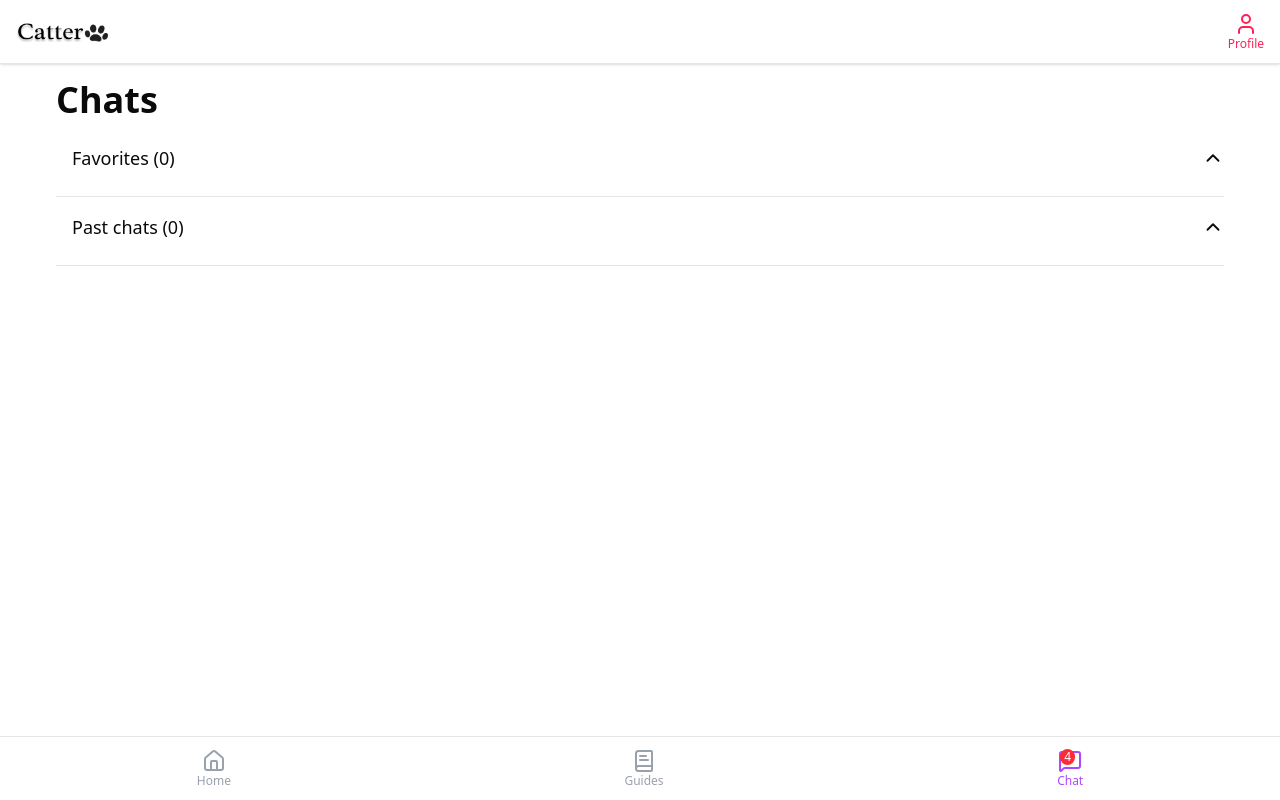
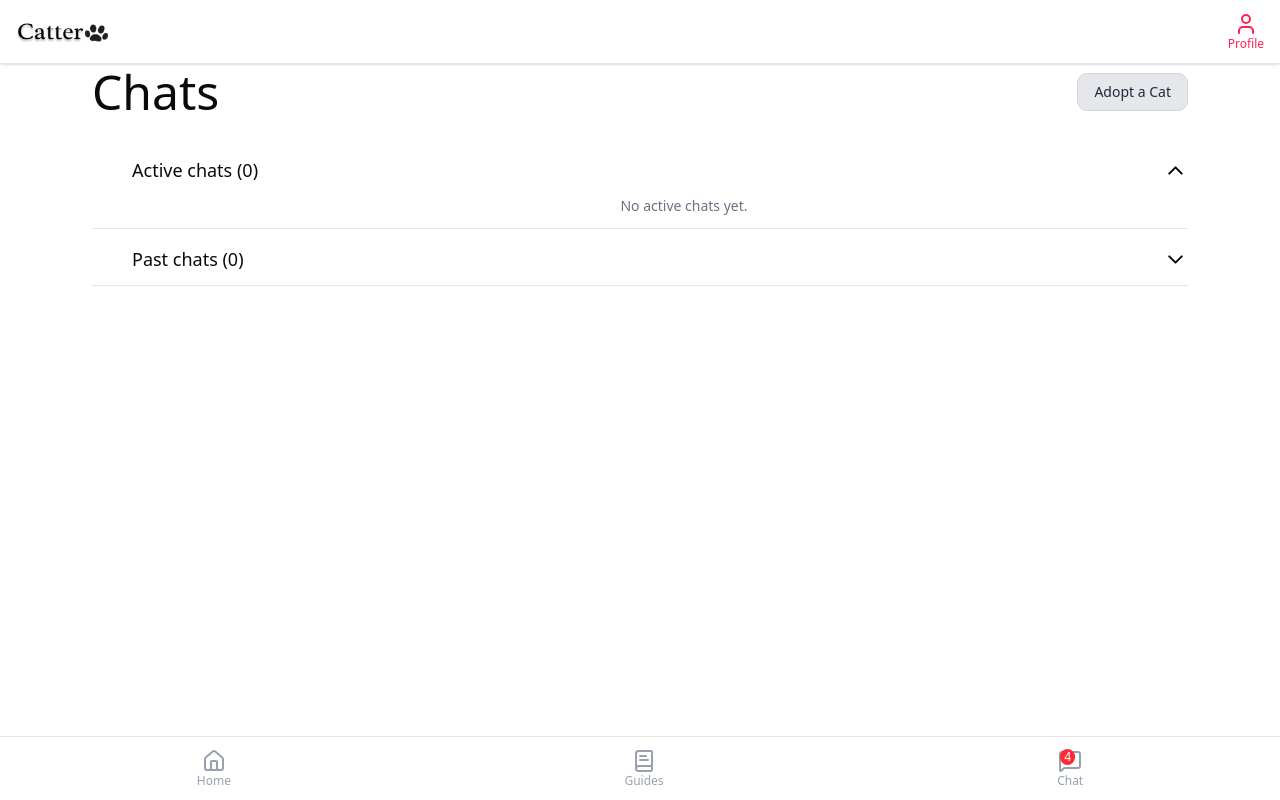
Before and after one commit to NakVong/catter, a React (Vite) app in the folder catter-160/: page /chat in a window 1280 px wide. Built offline with nearby package versions, Linux system fonts and the light colour scheme.

Commit message:
fix chats

```diff
--- a/catter-160/src/pages/ChatPage.jsx
+++ b/catter-160/src/pages/ChatPage.jsx
@@ -1,56 +1,87 @@
 import React, { useEffect, useMemo, useRef, useState } from "react";
-import { Link } from "react-router-dom";
-import { BookText, House, MessageSquare, User, ChevronDown, ChevronUp } from "lucide-react";
-import paw from "../assets/catter-logo.png";
-import { cats as CATS } from "../data/cats";
 import { Avatar, AvatarImage } from "@/components/ui/avatar";
-
+import { ChevronDown, ChevronUp, ArrowLeft } from "lucide-react";
 import profile from "../assets/cat.jpg";
 import HeaderBar from "@/components/HeaderBar";
 import NavBar from "@/components/NavBar";
+import { cats as CATS } from "../data/cats";
 
+/* === CONFIG: 30 seconds until a chat moves to Past === */
+const CHAT_EXPIRY_MS = 30 * 1000;
+/* === STORAGE KEY bump so you start from 0 (ignores old saved chats) === */
+const STORAGE_KEY = "catter_chats_v2";
 
-const FIVE_MIN = 35 * 1000;
+/* Helpers */
 const catsByName = Object.fromEntries(CATS.map((c) => [c.name, c]));
 const loadChats = () => {
-  try { return JSON.parse(localStorage.getItem("catter_chats_v1") || "[]"); }
+  try { return JSON.parse(localStorage.getItem(STORAGE_KEY) || "[]"); }
   catch { return []; }
 };
-const saveChats = (chats) => localStorage.setItem("catter_chats_v1", JSON.stringify(chats));
+const saveChats = (chats) => localStorage.setItem(STORAGE_KEY, JSON.stringify(chats));
 
-const ChatCard = ({ cat, lastMessagePreview = "", onClick }) => {
-  const meta = catsByName[cat.name] || {};
-  const ownerName = "owner's name";
-  const address = meta.location || "address";
-  const img = meta.image;
+/* Chat row */
+const ChatCard = ({
+  catName,
+  lastMessage,
+  ownerName,
+  address,
+  onClick,
+  selectionMode = false,
+  checked = false,
+  onCheckToggle = () => {},
+}) => {
+  const meta = catsByName[catName] || {};
+  const img = meta.image || profile;
+  const displayOwner = ownerName || "owner's name";
+  const displayAddr = address || meta.location || "address";
 
   return (
-    <div className="relative border rounded-lg px-4 py-2 shadow-sm hover:bg-gray-50 transition cursor-pointer flex justify-between items-center"
-         onClick={onClick}>
-      <div className="flex items-start space-x-4">
+    <div
+      className="relative border rounded-lg px-4 py-2 shadow-sm hover:bg-gray-50 transition cursor-pointer flex justify-between items-center"
+      onClick={() => {
+        if (selectionMode) onCheckToggle(catName);
+        else onClick?.();
+      }}
+    >
+      {selectionMode && (
+        <input
+          type="checkbox"
+          checked={checked}
+          onChange={(e) => {
+            e.stopPropagation();
+            onCheckToggle(catName);
+          }}
+          className="absolute top-2 left-2 w-4 h-4 accent-purple-600"
+          aria-label={`Select ${catName}`}
+        />
+      )}
+
+      <div className={`flex items-start space-x-4 ${selectionMode ? "pl-6" : ""}`}>
         <Avatar className="w-10 h-10 border border-gray-300">
-          <AvatarImage src={img} alt={cat.name} />
+          <AvatarImage src={img} alt={catName} />
         </Avatar>
         <div>
-          <p className="font-semibold text-left">{cat.name}</p>
-          <p className="text-sm text-gray-500 ml-[1rem]">{lastMessagePreview || "Say hi!"}</p>
+          <p className="font-semibold text-left">{catName}</p>
+          <p className="text-sm text-gray-500 ml-[1rem]">{lastMessage || "Say hi!"}</p>
         </div>
       </div>
+
       <div className="text-sm text-gray-500 text-right">
-        <p>{ownerName}</p>
-        <p>{address}</p>
+        <p>{displayOwner}</p>
+        <p>{displayAddr}</p>
       </div>
     </div>
   );
 };
 
-function ProfileTab({ name }) {
+/* Profile tab */
+const ProfileTab = ({ name }) => {
   const c = catsByName[name] || {};
   return (
     <div className="px-4 py-6 space-y-3">
       <div className="flex items-start space-x-4">
         <Avatar className="w-16 h-16 border border-gray-300">
-          <AvatarImage src={c.image} alt={c.name || name} />
+          <AvatarImage src={c.image || profile} alt={c.name || name} />
         </Avatar>
         <div>
           <h3 className="text-xl font-semibold">{c.name || name}</h3>
@@ -58,10 +89,12 @@
           <p className="text-gray-500">{c.location}</p>
         </div>
       </div>
+
       <div className="text-gray-800">
         <div className="font-medium mb-1">About</div>
         <p className="text-sm">{c.about || "No description provided."}</p>
       </div>
+
       <div className="grid grid-cols-2 gap-3 text-sm">
         <div className="border rounded-lg p-3"><div className="text-gray-500">Breed</div><div className="font-medium">{c.breed || "—"}</div></div>
         <div className="border rounded-lg p-3"><div className="text-gray-500">Age</div><div className="font-medium">{c.age != null ? `${c.age} yrs` : "—"}</div></div>
@@ -70,27 +103,38 @@
       </div>
     </div>
   );
-}
+};
 
-export default function ChatPage() {
-  const [chats, setChats] = useState(() => loadChats());
-  const [selectedName, setSelectedName] = useState(null);
+const ChatPage = () => {
+  // Collapsibles
+  const [showActive, setShowActive] = useState(true); // open Active by default
+  const [showAll, setShowAll] = useState(false);
+  const [showFavorites, setShowFavorites] = useState(false); // we’re not using Favorites
+
+  // Drawer state
+  const [selectedChat, setSelectedChat] = useState(null);
   const [activeTab, setActiveTab] = useState("chat");
   const [draft, setDraft] = useState("");
-  const [openFav, setOpenFav] = useState(true);
-  const [openPast, setOpenPast] = useState(true);
   const messagesEndRef = useRef(null);
 
-  // Persist chats
+  // Selection mode (kept)
+  const [selectMode, setSelectMode] = useState(false);
+  const [selectedCats, setSelectedCats] = useState({});
+  const [successPage, setSuccessPage] = useState(false);
+
+  // Source of truth (starts EMPTY thanks to v2 key)
+  const [chats, setChats] = useState(() => loadChats());
+
+  // Persist
   useEffect(() => saveChats(chats), [chats]);
 
-  // Re-evaluate sections every 30s
+  // Re-evaluate Active vs Past every 1s so 30s feels snappy
   useEffect(() => {
-    const t = setInterval(() => setChats((p) => [...p]), 30_000);
+    const t = setInterval(() => setChats((p) => [...p]), 1000);
     return () => clearInterval(t);
   }, []);
 
-  // Listen for swipes and external storage updates
+  // Listen for swipe-right + external changes
   useEffect(() => {
     const onSwipeRight = (e) => {
       const name = e.detail?.name;
@@ -103,7 +147,7 @@
       });
     };
     const onStorage = (e) => {
-      if (e.key === "catter_chats_v1") setChats(loadChats());
+      if (e.key === STORAGE_KEY) setChats(loadChats());
     };
     const onLocalEvent = () => setChats(loadChats());
 
@@ -117,28 +161,32 @@
     };
   }, []);
 
+  // Derive sections:
+  // - ACTIVE = chats created or messaged within 30s
+  // - PAST   = older than 30s since last user message (or since creation if none)
   const now = Date.now();
-  const { favorites, past } = useMemo(() => {
-    const fav = [], pst = [];
+  const { activeChats, past } = useMemo(() => {
+    const a = [];
+    const p = [];
     for (const c of chats) {
-      const last = c.lastMessageAt;
-      const inFavorites = last ? now - last <= FIVE_MIN : now - c.createdAt <= FIVE_MIN;
-      (inFavorites ? fav : pst).push(c);
+      const last = c.lastMessageAt ?? c.createdAt;
+      (now - last <= CHAT_EXPIRY_MS ? a : p).push(c);
     }
-    return { favorites: fav, past: pst };
+    return { activeChats: a, past: p };
   }, [chats, now]);
 
-  const totalCount = chats.length;
-  const current = chats.find((c) => c.name === selectedName);
+  // current chat
+  const current = chats.find((c) => c.name === selectedChat);
   const currentMsgs = current?.messages || [];
 
   useEffect(() => {
-    if (!selectedName) return;
+    if (!selectedChat) return;
     messagesEndRef.current?.scrollIntoView({ behavior: "smooth" });
-  }, [selectedName, currentMsgs.length]);
+  }, [selectedChat, currentMsgs.length]);
 
-  const openChat = (name) => {
-    setSelectedName(name);
+  const openChat = (cat) => {
+    if (selectMode || successPage) return;
+    setSelectedChat(cat);
     setActiveTab("chat");
     setDraft("");
   };
@@ -149,32 +197,79 @@
     const ts = Date.now();
     setChats((prev) =>
       prev.map((c) =>
-        c.id === current.id ? { ...c, lastMessageAt: ts, messages: [...c.messages, { from: "me", text, ts }] } : c
+        c.id === current.id
+          ? { ...c, lastMessageAt: ts, messages: [...c.messages, { from: "me", text, ts }] }
+          : c
       )
     );
     setDraft("");
   };
 
+  // Selection UI (kept)
+  const toggleCheck = (cat) => setSelectedCats((prev) => ({ ...prev, [cat]: !prev[cat] }));
+  const exitSelectMode = () => { setSelectMode(false); setSelectedCats({}); };
+  const handleDone = () => { setSuccessPage(true); setSelectMode(false); };
+  useEffect(() => {
+    if (!successPage) return;
+    const t = setTimeout(() => { setSuccessPage(false); setSelectedCats({}); }, 1500);
+    return () => clearTimeout(t);
+  }, [successPage]);
+
+  // Names list for selection mode (from both sections)
+  const allCats = useMemo(
+    () => [...activeChats.map((c) => c.name), ...past.map((c) => c.name)],
+    [activeChats, past]
+  );
+
   return (
     <>
-      {/* Header (profile button restored) */}
-      <HeaderBar/>
+      <HeaderBar />
 
+      {/* Back button on chat subpage */}
+      {selectedChat && !successPage && !selectMode && (
+        <div className="px-4 pt-2">
+          <button
+            onClick={() => setSelectedChat(null)}
+            className="inline-flex items-center gap-2 text-purple-600 hover:text-purple-700 font-medium"
+            aria-label="Back to Chats"
+          >
+            <ArrowLeft size={20} />
+            <span>Back</span>
+          </button>
+        </div>
+      )}
 
-      {selectedName ? (
+      {/* Chat SUBPAGE */}
+      {selectedChat && !successPage && !selectMode ? (
         <>
-          <div className="mt-12 w-full text-left px-4">
-            <button onClick={() => setSelectedName(null)} className="text-xl font-medium">← Back</button>
+        <div className="flex items-center gap-2 p-4 border-b">
+  <button
+    onClick={() => setSelectedChat(null)}
+    className="flex items-center gap-1 text-black hover:text-gray-700"
+  >
+    <ArrowLeft size={20} />
+    <span>Back</span>
+  </button>
+  <h2 className="font-semibold">{selectedChat?.name}</h2>
 </div>
-          <div className="mt-4 ml-0 text-3xl font-bold pl-4">{selectedName}</div>
+
+          <div className="mt-2 text-3xl font-bold text-center">{selectedChat}</div>
 
           <div className="flex w-full border-b border-gray-300 mt-4">
-            <button onClick={() => setActiveTab("chat")}
-              className={`w-1/2 pb-2 text-center font-medium ${activeTab === "chat" ? "text-black border-b-2 border-black" : "text-gray-400"}`}>
+            <button
+              onClick={() => setActiveTab("chat")}
+              className={`w-1/2 pb-2 text-center font-medium ${
+                activeTab === "chat" ? "text-black border-b-2 border-black" : "text-gray-400 border-b-2 border-transparent"
+              }`}
+            >
               Chat
             </button>
-            <button onClick={() => setActiveTab("profile")}
-              className={`w-1/2 pb-2 text-center font-medium ${activeTab === "profile" ? "text-black border-b-2 border-black" : "text-gray-400"}`}>
+            <button
+              onClick={() => setActiveTab("profile")}
+              className={`w-1/2 pb-2 text-center font-medium ${
+                activeTab === "profile" ? "text-black border-b-2 border-black" : "text-gray-400 border-b-2 border-transparent"
+              }`}
+            >
               Profile
             </button>
           </div>
@@ -184,14 +279,19 @@
               <div className="px-4 mt-4 pb-36">
                 <div className="flex flex-col space-y-2">
                   {currentMsgs.map((m, idx) => (
-                    <div key={idx}
-                      className={`max-w-[75%] rounded-2xl px-4 py-2 ${m.from === "me" ? "self-end bg-purple-600 text-white" : "self-start bg-gray-200 text-gray-900"}`}>
+                    <div
+                      key={idx}
+                      className={`max-w-[75%] rounded-2xl px-4 py-2 ${
+                        m.from === "me" ? "self-end bg-purple-600 text-white" : "self-start bg-gray-200 text-gray-900"
+                      }`}
+                    >
                       {m.text}
                     </div>
                   ))}
                   <div ref={messagesEndRef} />
                 </div>
               </div>
+
               <div className="fixed bottom-16 left-0 w-full bg-white border-t px-3 py-3">
                 <div className="flex items-center gap-2">
                   <input
@@ -209,66 +309,133 @@
             </>
           ) : (
             <div className="pb-24">
-              <ProfileTab name={selectedName} />
+              <ProfileTab name={selectedChat} />
             </div>
           )}
         </>
+      ) : successPage ? (
+        /* Success page (kept) */
+        <div className="text-center text-xl mt-20 text-gray-600 pb-24">
+          <div className="text-3xl font-semibold mb-3">Success ✅</div>
+          <div>Your adoption request has been submitted.</div>
+        </div>
       ) : (
-        <div className="px-6 mt-12 pb-24">
-          <div className="flex items-center justify-between mb-6">
-            <h2 className="text-4xl font-semibold text-left">Chats</h2>
+        /* LISTS */
+        <div className="px-15 mt-9 pb-24">
+          <div className="flex items-center justify-between mb-10">
+            <h2 className="text-5xl font-sami-bold text-left">Chats</h2>
+            <button
+              onClick={() => (selectMode ? setSelectMode(false) : setSelectMode(true))}
+              className={`px-4 py-2 rounded-lg text-sm font-medium border ${
+                selectMode ? "bg-gray-700 text-white border-gray-700" : "bg-gray-200 text-gray-800 border-gray-300"
+              }`}
+            >
+              {selectMode ? "Cancel" : "Adopt a Cat"}
+            </button>
           </div>
 
+          {selectMode ? (
+            <div className="space-y-3">
+              {allCats.map((cat) => (
+                <ChatCard
+                  key={cat}
+                  catName={cat}
+                  lastMessage="last message"
+                  ownerName="owner's name"
+                  address="address"
+                  selectionMode
+                  checked={!!selectedCats[cat]}
+                  onCheckToggle={(name) =>
+                    setSelectedCats((prev) => ({ ...prev, [name]: !prev[name] }))
+                  }
+                />
+              ))}
+              <div className="mt-6 flex justify-center">
+                <button onClick={() => { setSuccessPage(true); setSelectMode(false); }} className="px-6 py-3 bg-purple-600 hover:bg-purple-700 text-white rounded-xl font-semibold">
+                  Done
+                </button>
+              </div>
+            </div>
+          ) : (
+            <div className="space-y-4">
+              {/* Favorites (remove) */}
+          {false && (
             <div className="border-b pb-3">
-            <div className="flex justify-between items-center cursor-pointer pl-4" onClick={() => setOpenFav((v) => !v)}>
-              <p className="text-lg text-left">Favorites ({favorites.length})</p>
-              {openFav ? <ChevronUp size={22} /> : <ChevronDown size={22} />}
+              <div
+                className="flex justify-between items-center cursor-pointer pl-10"
+                onClick={() => setShowFavorites(!setShowFavorites)}
+              >
+                <p className="text-lg font-regular text-left">Favorites (0)</p>
+                {showFavorites ? <ChevronUp size={25} /> : <ChevronDown size={25} />}
               </div>
-            {openFav && (
-              <div className="mt-3 space-y-3 ml-10">
-                {favorites.map((c) => (
-                  <ChatCard key={c.id} cat={c} lastMessagePreview={c.messages.at(-1)?.text} onClick={() => openChat(c.name)} />
+              {showFavorites && <div className="mt-3 ml-20 text-gray-500">No favorites.</div>}
+            </div>
+          )}
+
+
+              {/* Active chats (NEW: fresh chats live here) */}
+              <div className="border-b pb-3">
+                <div
+                  className="flex justify-between items-center cursor-pointer pl-10"
+                  onClick={() => setShowActive(!showActive)}
+                >
+                  <p className="text-lg font-regular text-left">Active chats ({activeChats.length})</p>
+                  {showActive ? <ChevronUp size={25} /> : <ChevronDown size={25} />}
+                </div>
+                {showActive && (
+                  <div className="mt-3 space-y-3 ml-20">
+                    {activeChats.map((c) => (
+                      <ChatCard
+                        key={c.id}
+                        catName={c.name}
+                        lastMessage={c.messages.at(-1)?.text}
+                        ownerName="owner's name"
+                        address={catsByName[c.name]?.location}
+                        onClick={() => openChat(c.name)}
+                      />
                     ))}
+                    {activeChats.length === 0 && (
+                      <div className="text-sm text-gray-500 ml-2">No active chats yet.</div>
+                    )}
                   </div>
                 )}
               </div>
 
-          <div className="border-b pb-3 mt-4">
-            <div className="flex justify-between items-center cursor-pointer pl-4" onClick={() => setOpenPast((v) => !v)}>
-              <p className="text-lg text-left">Past chats ({past.length})</p>
-              {openPast ? <ChevronUp size={22} /> : <ChevronDown size={22} />}
+              {/* Past chats */}
+              <div className="border-b pb-3">
+                <div
+                  className="flex justify-between items-center cursor-pointer pl-10"
+                  onClick={() => setShowAll(!showAll)}
+                >
+                  <p className="text-lg font-regular text-left">Past chats ({past.length})</p>
+                  {showAll ? <ChevronUp size={25} /> : <ChevronDown size={25} />}
                 </div>
-            {openPast && (
-              <div className="mt-3 space-y-3 ml-10">
+                {showAll && (
+                  <div className="mt-3 space-y-3 ml-20">
                     {past.map((c) => (
-                  <ChatCard key={c.id} cat={c} lastMessagePreview={c.messages.at(-1)?.text} onClick={() => openChat(c.name)} />
+                      <ChatCard
+                        key={c.id}
+                        catName={c.name}
+                        lastMessage={c.messages.at(-1)?.text}
+                        ownerName="owner's name"
+                        address={catsByName[c.name]?.location}
+                        onClick={() => openChat(c.name)}
+                      />
                     ))}
+                    {past.length === 0 && (
+                      <div className="text-sm text-gray-500 ml-2">No past chats.</div>
+                    )}
                   </div>
                 )}
               </div>
             </div>
           )}
+        </div>
+      )}
 
-      {/* Bottom Nav (no Profile tab, Chat badge fixed at 4) */}
-      <div className="fixed bottom-0 left-0 w-full bg-white border-t flex justify-around items-center h-16">
-        <Link to="/main" className="text-gray-400 flex flex-col items-center text-xs">
-          <House />
-          Home
-        </Link>
-        <Link to="/guide" className="text-gray-400 flex flex-col items-center text-xs">
-          <BookText />
-          Guides
-        </Link>
-        <Link to="/chat" className="text-purple-500 relative flex flex-col items-center text-xs">
-          <MessageSquare />
-          Chat
-          <span className="absolute top-0 right-2 bg-red-500 text-white text-xs rounded-full px-1">
-            4
-          </span>
-        </Link>
-      </div>
-
-
+      <NavBar />
     </>
   );
-}
+};
+
+export default ChatPage;
```
Also changed, not shown: catter-160/src/pages/CatSwiper.jsx (+9 -43 lines). Lines whose indentation alone changed are shown as unchanged.
